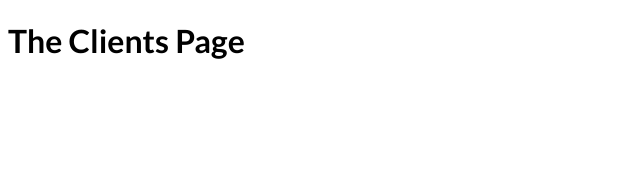
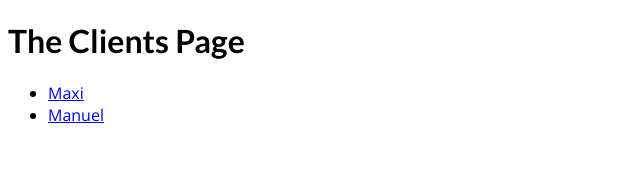
Before and after one commit to i-benjelloun/nextjs-course, a Next.js app: page /clients in a window 1280 px wide. Shown: the top 176 px of the page, without its empty margins (0-640 px from the left). Built offline with nearby package versions, Linux system fonts and the light colour scheme.

Commit message:
Navigating to dynamic routes

```diff
--- a/pages/clients/index.tsx
+++ b/pages/clients/index.tsx
@@ -1,9 +1,22 @@
+import Link from "next/link";
 import React from "react";
 
 function clientsPage() {
+  const clients = [
+    { id: "max", name: "Maxi" },
+    { id: "manu", name: "Manuel" },
+  ];
   return (
     <div>
       <h1>The Clients Page</h1>
+      <ul>
+        {" "}
+        {clients.map((client) => (
+          <li key={client.id}>
+            <Link href={`/clients/${client.id}`}>{client.name}</Link>
+          </li>
+        ))}
+      </ul>
     </div>
   );
 }
```
